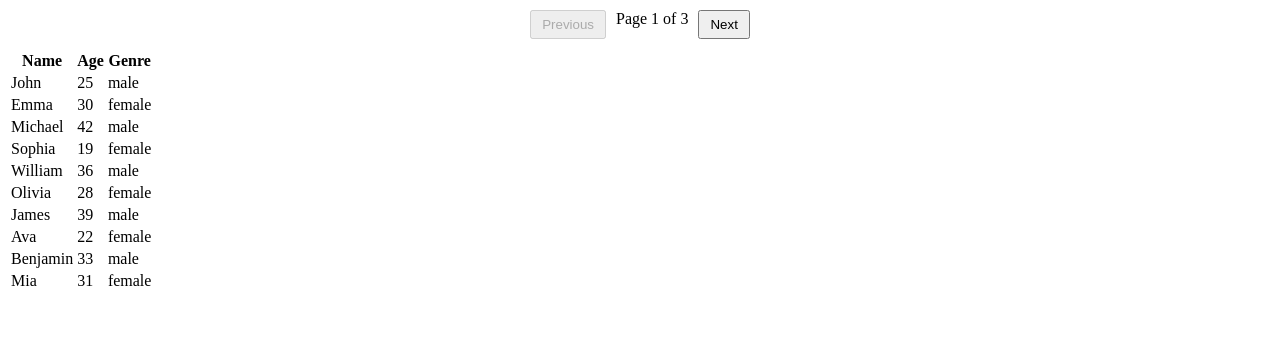
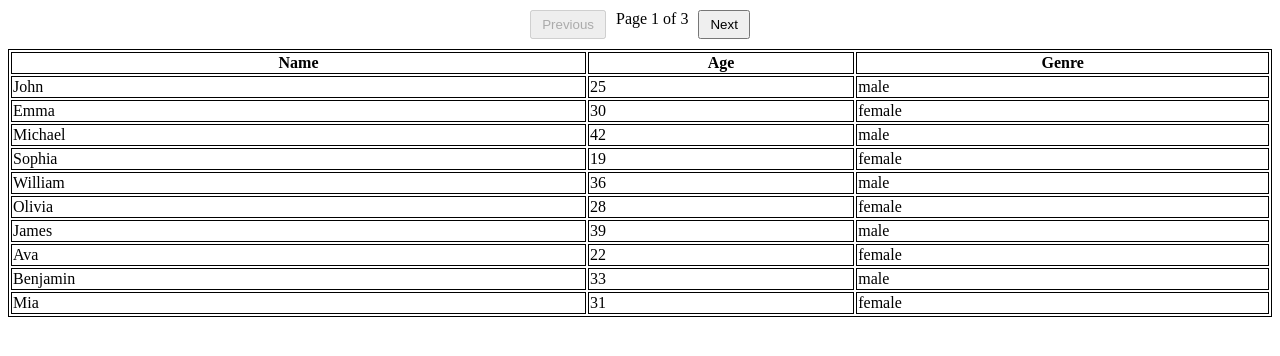
Before and after one commit to eaangrino/Table-Pagination, a React (Create React App) app: page / in a window 1280 px wide. Shown: the top 356 px of the page. Built offline with nearby package versions, Linux system fonts and the light colour scheme.

Commit message:
Styling and fixes

```diff
--- a/src/components/Table.tsx
+++ b/src/components/Table.tsx
@@ -16,9 +16,9 @@ const Table = ({
   return (
     <>
       <TableFooter range={range} slice={slice} setPage={setPage} page={page} />
-      <table className={``}>
-        <thead className={``}>
-          <tr>
+      <table className={`table-container`}>
+        <thead>
+          <tr className={``}>
             <th className={``}>Name</th>
             <th className={``}>Age</th>
             <th className={``}>Genre</th>
--- a/src/components/TableFooter.tsx
+++ b/src/components/TableFooter.tsx
@@ -9,7 +9,7 @@ const TableFooter = ({
   range: any[];
   setPage: React.Dispatch<React.SetStateAction<number>>;
   page: number;
-  slice: number;
+  slice: any[];
 }) => {
   const goToPreviousPage = () => {
     if (page > 1) {
--- a/src/style.css
+++ b/src/style.css
@@ -1,6 +1,16 @@
 h1,
 p {
   font-family: Lato;
+}
+
+.table-container {
+  width: 100%;
+}
+
+table,
+th,
+td {
+  border: 1px solid black;
 }
 
 .pagination {
```
